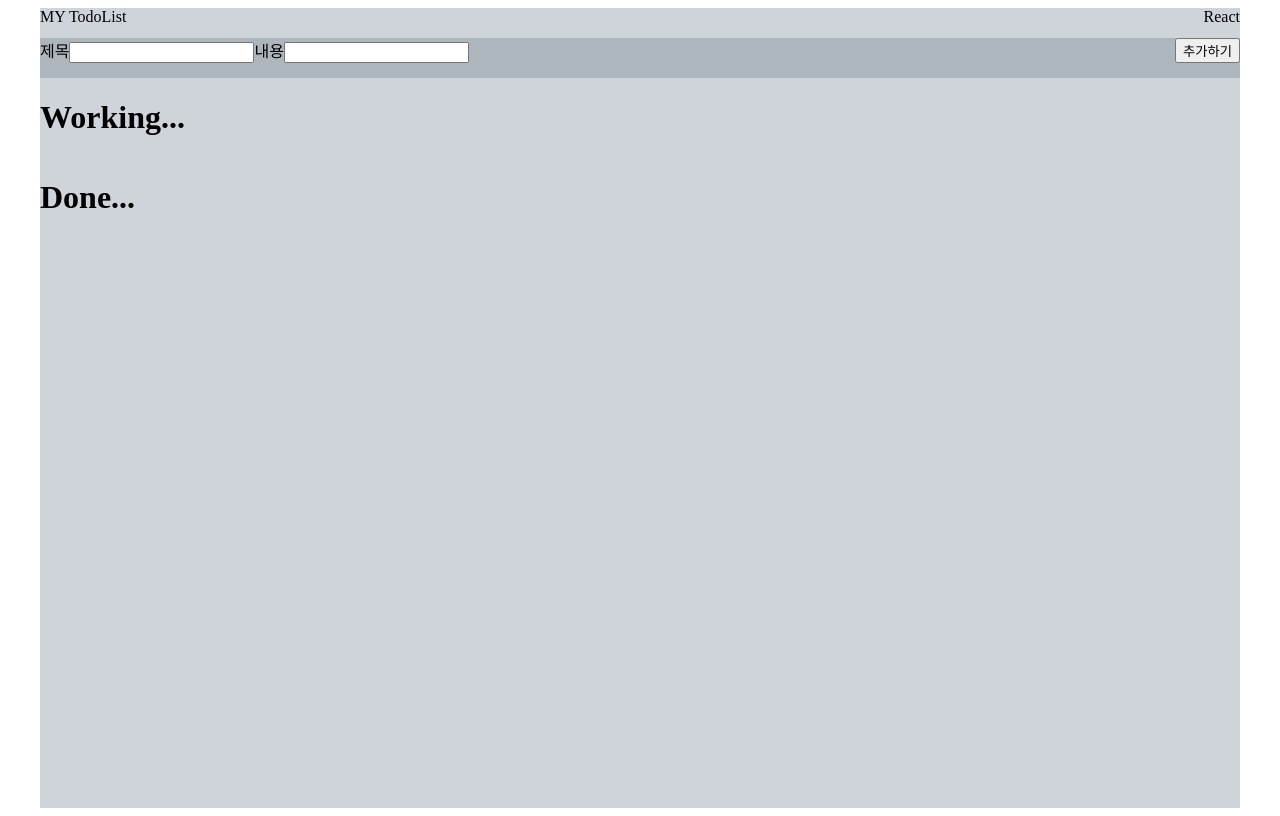
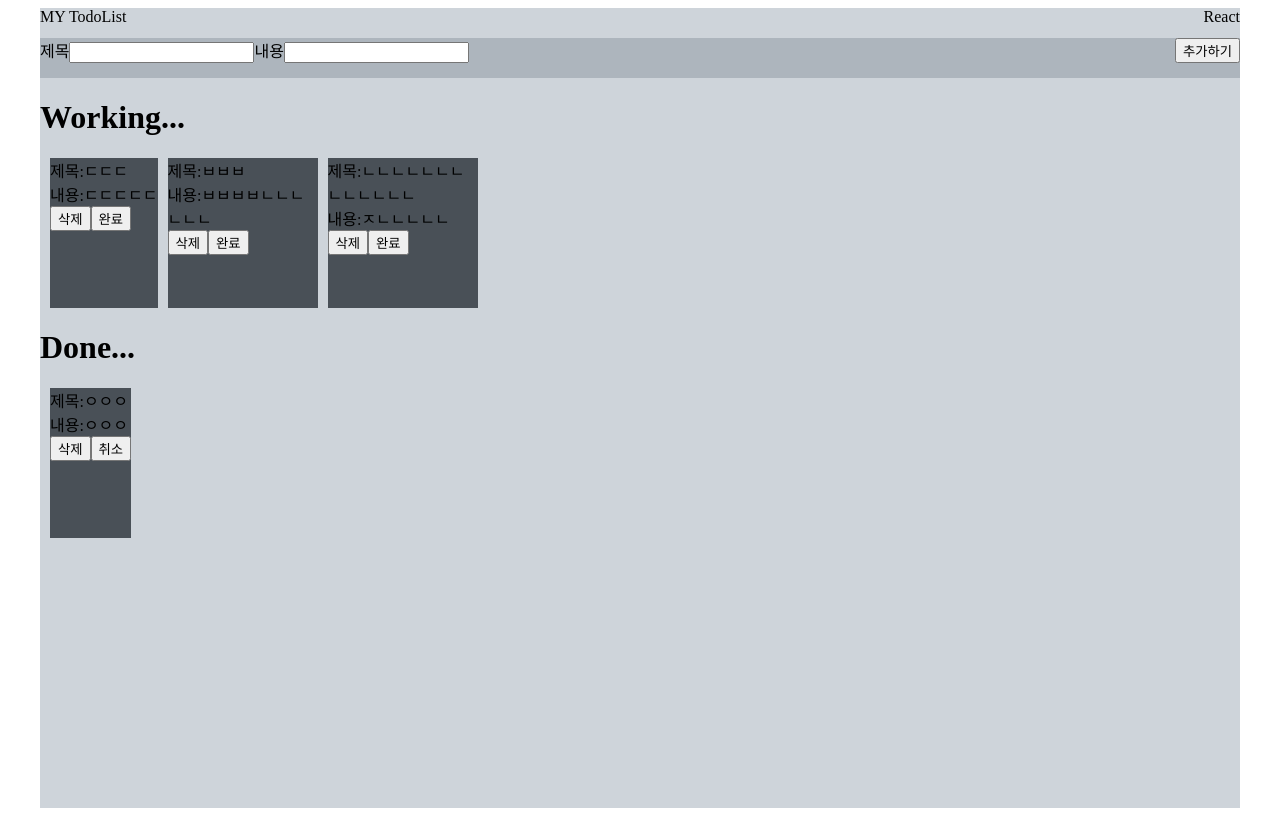
Before and after one commit to byeongtaek2023/deepWork, a React (Create React App) app in the folder deep-work/: page / in a window 1280 px wide. Built offline with nearby package versions, Linux system fonts and the light colour scheme; data requests are answered from the project's data file.

Commit message:
LV3 구현 사항 완료

```diff
--- /dev/null
+++ b/deep-work/db.json
@@ -0,0 +1,28 @@
+{
+  "todos": [
+    {
+      "id": "c7128768-a302-94a8-6c5c-f3c4bf09add5",
+      "title": "ㅇㅇㅇ",
+      "content": "ㅇㅇㅇ",
+      "isDone": true
+    },
+    {
+      "id": "4e6959b4-fca7-b00c-40d1-ac11c7f3f050",
+      "title": "ㄷㄷㄷ",
+      "content": "ㄷㄷㄷㄷㄷ",
+      "isDone": false
+    },
+    {
+      "id": "765fbf8b-78e5-8f37-036a-b9b61d11c7c1",
+      "title": "ㅂㅂㅂ",
+      "content": "ㅂㅂㅂㅂㄴㄴㄴㄴㄴㄴ",
+      "isDone": false
+    },
+    {
+      "id": "8a60a36f-80cd-6211-e6ab-53026d31ed42",
+      "title": "ㄴㄴㄴㄴㄴㄴㄴㄴㄴㄴㄴㄴㄴ",
+      "content": "ㅈㄴㄴㄴㄴㄴ",
+      "isDone": false
+    }
+  ]
+}
--- a/deep-work/package.json
+++ b/deep-work/package.json
@@ -11,6 +11,8 @@
     "@types/node": "^16.7.13",
     "@types/react": "^18.0.0",
     "@types/react-dom": "^18.0.0",
+    "axios": "^1.6.2",
+    "json-server": "^0.17.4",
     "react": "^18.2.0",
     "react-dom": "^18.2.0",
     "react-redux": "^9.0.4",
--- /dev/null
+++ b/deep-work/src/axios/todo.js
@@ -0,0 +1,21 @@
+import axios from "axios";
+
+
+
+export const json = axios.create({
+    baseURL: "http://localhost:3001/"
+})
+
+json.interceptors.request.use(
+    (config) => {
+        //여기에 내용 예: 인증 토큰이 필요한 경우 헤더에 추가
+        return config;
+    }
+)
+
+json.interceptors.response.use(
+    response=>{
+        //내용
+        return response;
+    }
+)
--- a/deep-work/src/components/Body.tsx
+++ b/deep-work/src/components/Body.tsx
@@ -19,12 +19,12 @@ height: 150px;
 
 const Body:React.FC<{ deletHandler:(id:string)=>void; switchHandler:(id:string)=>void;}> = ({ deletHandler,switchHandler}) => {
   const data = useSelector((state:RootState)=> state.todoSlice)
+  // console.log('data',data);
 
   return <div>
           <div>
           <h1>Working...</h1>
         <WorkingSt>
-
           {data?.map((item) => {
             if (!item.isDone) {
               return (
--- a/deep-work/src/components/Input.tsx
+++ b/deep-work/src/components/Input.tsx
@@ -1,11 +1,10 @@
-import React, { useState } from "react";
+import React, { useEffect, useState } from "react";
 import Body from "./Body";
 import uuid from "react-uuid";
 import styled from "styled-components";
-import { useDispatch } from "react-redux";
+import { useDispatch, useSelector } from "react-redux";
 import { addTodo, deleteTodo, switchTodo } from "../redux/modules/todoSlice";
-
-
+import { json } from "../axios/todo";
 
 export type Addto = {
   id: string;
@@ -19,13 +18,13 @@ export type RootState = {
 };
 
 const Input: React.FC = () => {
-
   const dispatch = useDispatch();
 
   const [title, setTitle] = useState<string>(``);
 
   const [content, setContent] = useState<string>(``);
 
+const data = useSelector((state:RootState)=>state.todoSlice)
 
   const titleHandler = (e: React.ChangeEvent<HTMLInputElement>) => {
     setTitle(e.target.value);
@@ -34,35 +33,57 @@ const Input: React.FC = () => {
     setContent(e.target.value);
   };
 
-  const addPostHandler = () => {
+
+  const addPostHandler = async () => {
     const newTodo = {
       id: uuid(),
       title: title,
       content: content,
       isDone: false,
     };
+    try {
+      await json.post("/todos", newTodo);
+    } catch {
+      console.log("post error");
+    }
+
     dispatch(addTodo(newTodo));
     setTitle("");
     setContent("");
   };
 
-  const deletHandler = (id: string) => {
+
+  useEffect(()=>{
+    async function lender() {
+      const responses:Addto = (await json.get("/todos")).data;
+      console.log(responses)
+      dispatch(addTodo(responses));
+    }
+  lender();
+  },[])
+
+
+  const deletHandler = async(id: string) => {
     if (window.confirm("삭제 하시겠습니까?")) {
-     dispatch(deleteTodo(id))
+      await json.delete(`/todos/${id}`);
+      dispatch(deleteTodo(id));
     }
     return;
   };
 
-  const switchHandler = (id: string) => {
+  const switchHandler = async(id: string) => {
+    await json.patch(`/todos/${id}`, { isDone: true });
     dispatch(switchTodo(id));
+
+
   };
 
-
-  const handleEnterPress = (e:React.KeyboardEvent<HTMLInputElement>) => {
-    if (e.key === 'Enter') {
+  const handleEnterPress = (e: React.KeyboardEvent<HTMLInputElement>) => {
+    if (e.key === "Enter") {
       addPostHandler();
     }
   };
+
 
   return (
     <div>
@@ -71,17 +92,17 @@ const Input: React.FC = () => {
           <label>제목</label>
           <input value={title} onChange={titleHandler} />
           <label>내용</label>
-          <input value={content} onChange={contentHandler} onKeyDown={handleEnterPress} />
+          <input
+            value={content}
+            onChange={contentHandler}
+            onKeyDown={handleEnterPress}
+          />
         </div>
         <div>
-          <button onClick={addPostHandler} >추가하기</button>
+          <button onClick={addPostHandler}>추가하기</button>
         </div>
       </InputWarp>
-      <Body
-
-        deletHandler={deletHandler}
-        switchHandler={switchHandler}
-      />
+      <Body deletHandler={deletHandler} switchHandler={switchHandler} />
     </div>
   );
 };
@@ -89,10 +110,10 @@ const Input: React.FC = () => {
 export default Input;
 
 const InputWarp = styled.div`
-display : flex;
-align-content: center;
-jutifiy-content: center;
-justify-content: space-between;
-background-color: #adb5bd;
-height:40px;
-`
+  display: flex;
+  align-content: center;
+  jutifiy-content: center;
+  justify-content: space-between;
+  background-color: #adb5bd;
+  height: 40px;
+`;
--- a/deep-work/src/redux/modules/todoSlice.tsx
+++ b/deep-work/src/redux/modules/todoSlice.tsx
@@ -8,7 +8,7 @@ const todoSlice = createSlice({
   initialState,
   reducers: {
     addTodo: (state, action:PayloadAction<Addto>) => {
-   return [...state,action.payload]}
+    return state.concat(action.payload)}
     ,
 
     deleteTodo: (state, action:PayloadAction<String>) => {
```
Also changed, not shown: 2 other files (tests, documents, lock files or other folders).
